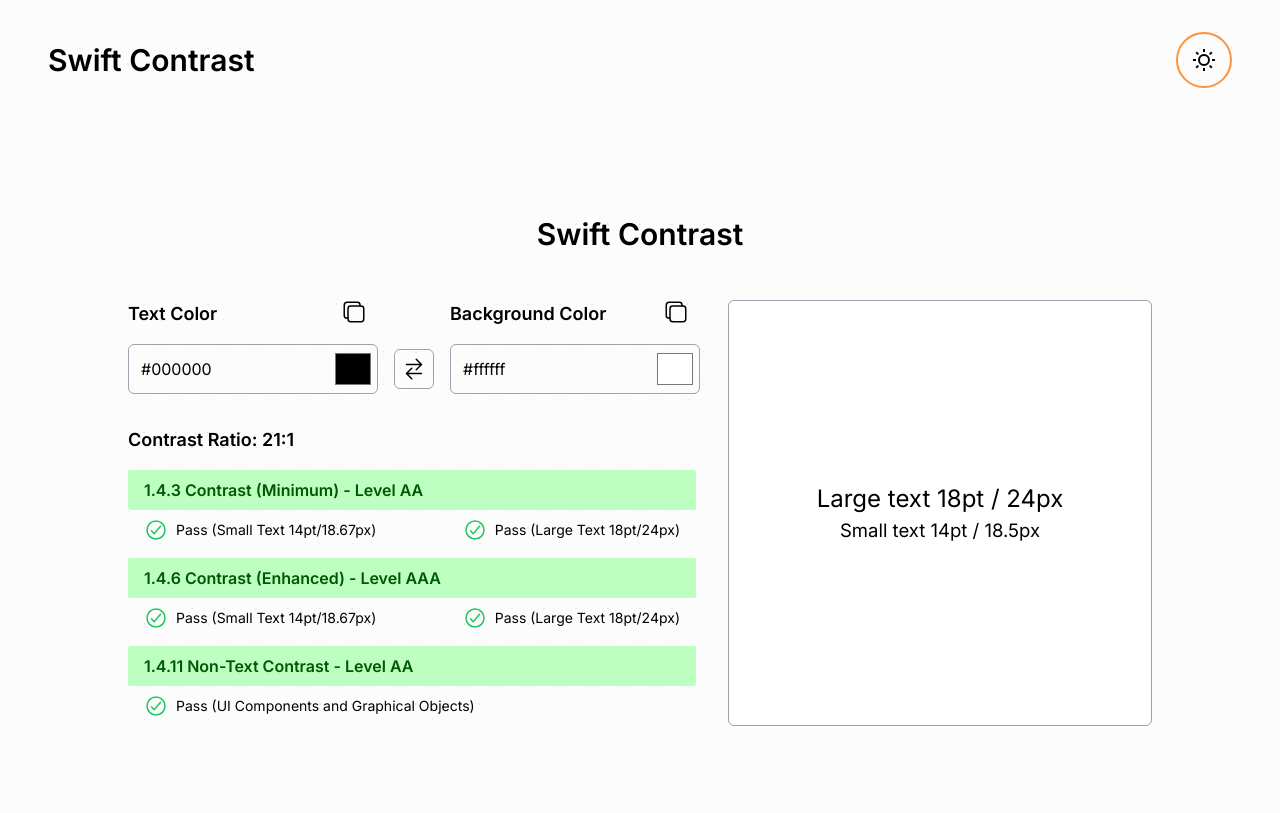
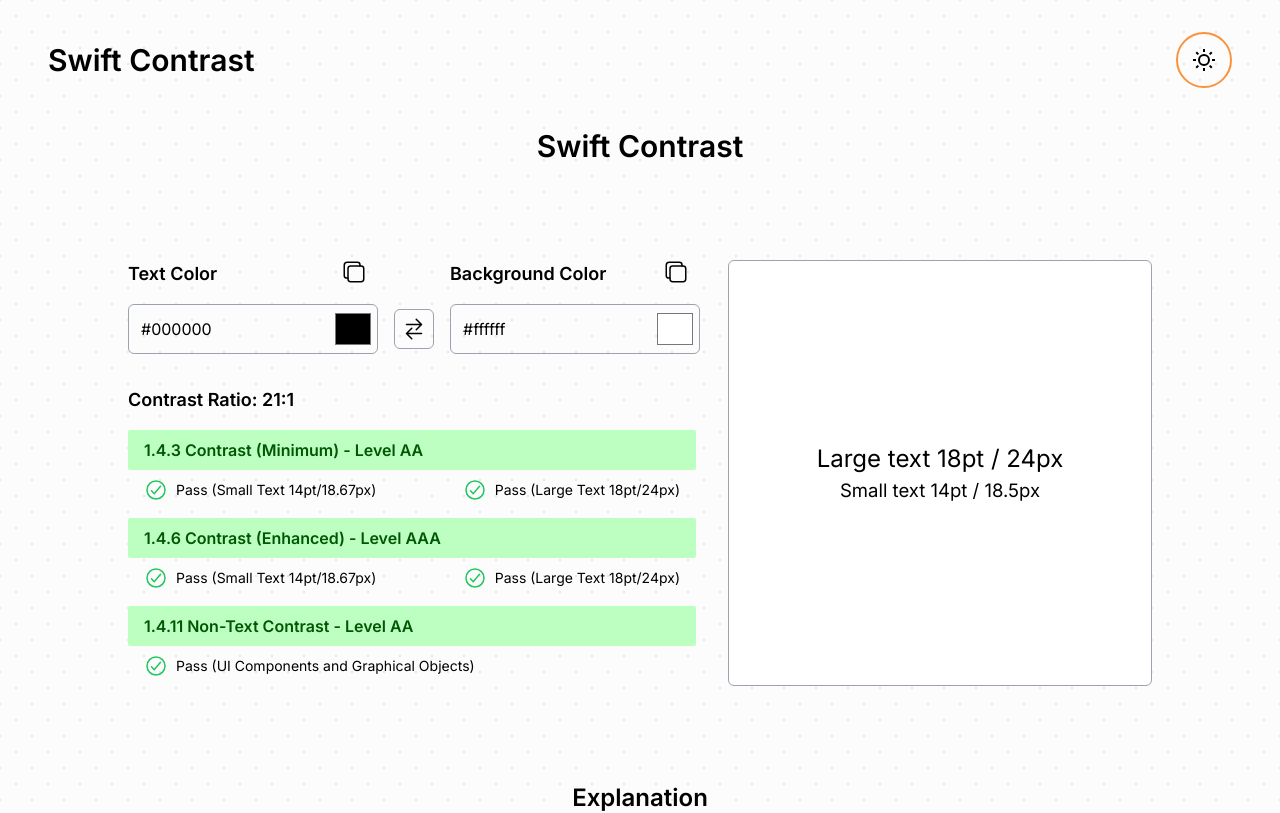
Before and after one commit to HRemonen/SwiftContrast, a Next.js app: page / in a window 1280 px wide. Shown: the top 813 px of the page. Built offline with nearby package versions, Linux system fonts and the light colour scheme.

Commit message:
style: reposition

```diff
--- a/src/app/layout.tsx
+++ b/src/app/layout.tsx
@@ -23,7 +23,7 @@ export default function RootLayout({
       <body className={inter.className}>
         <DarkModeProvider>
           <Navbar />
-          <main id="main" className="p-2 lg:p-24">
+          <main id="main" className="p-2">
             {children}
           </main>
         </DarkModeProvider>
--- a/src/components/contrast/ColorContrast.tsx
+++ b/src/components/contrast/ColorContrast.tsx
@@ -20,7 +20,7 @@ const ColorContrast = () => {
   return (
     <section
       id="color-contrast"
-      className="mt-8 lg:mt-12 max-w-[1024px] mx-auto"
+      className="mt-12 lg:mt-24 max-w-[1024px] mx-auto"
     >
       <div className="flex flex-col md:flex-row">
         <ColorPreview textColor={textColor} backgroundColor={backgroundColor} />
```
